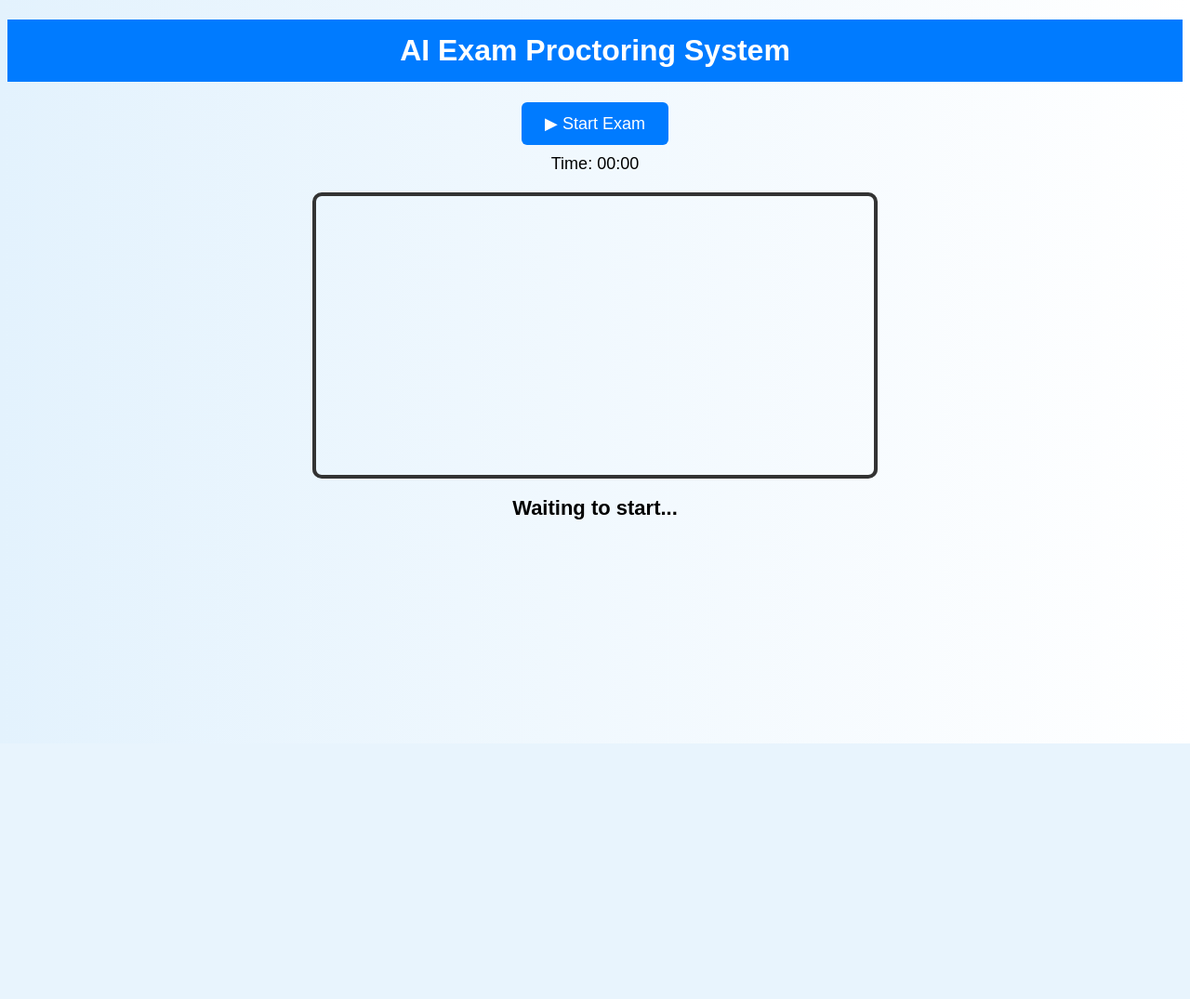
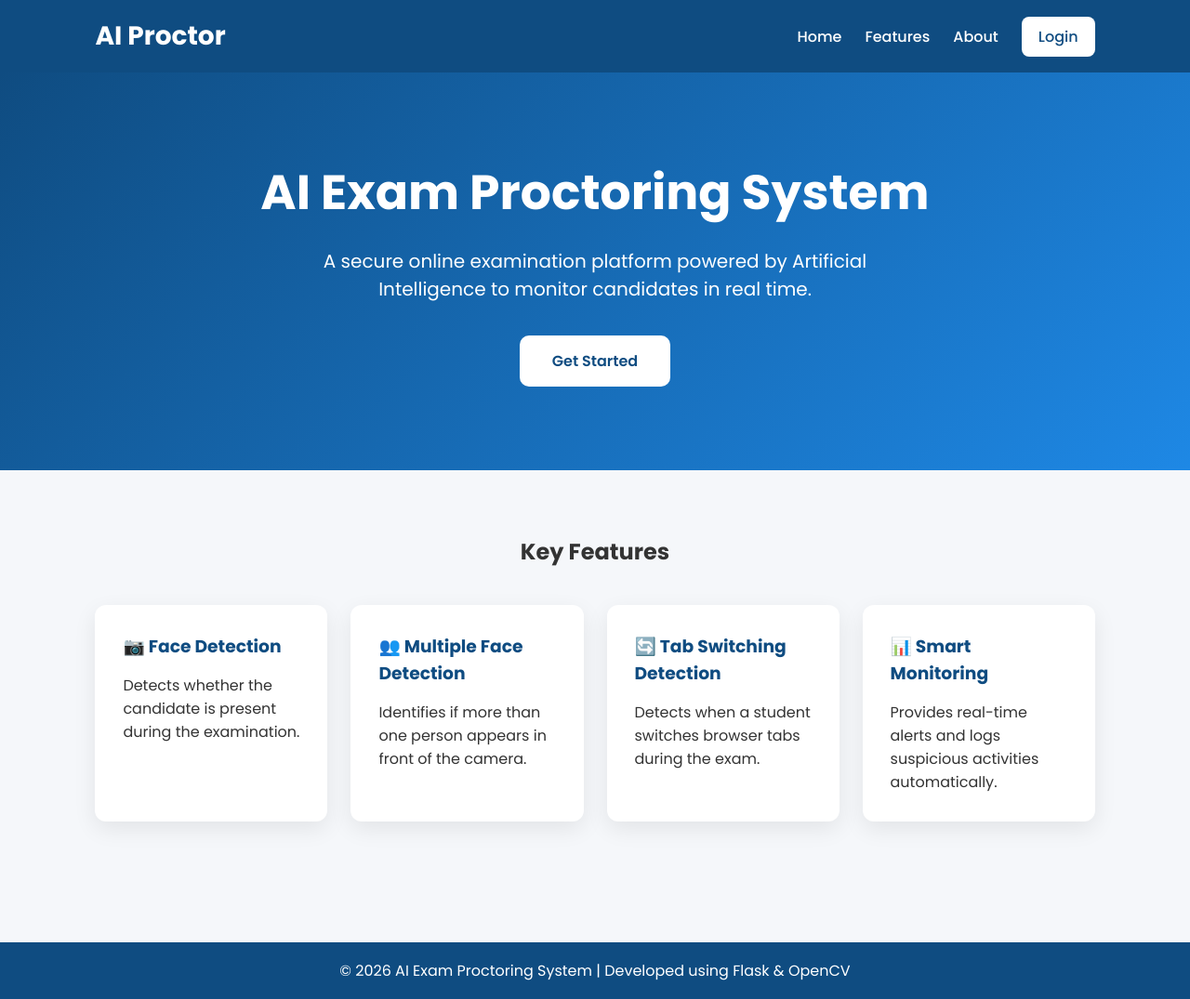
Before and after one commit to yuvikapundir2605-lgtm/ai-based-exam-proctoring-system, a Flask app: page / in a window 1280 px wide. Shown: the whole page at 93% size. Before the commit the page ends 800 px from the top, so only its background shows below. Run offline with Flask 3, Linux system fonts and the light colour scheme.

Commit message:
Add new features

```diff
--- a/backend/app.py
+++ b/backend/app.py
@@ -20,9 +20,9 @@ def log_event(message):
         f.write(f"{datetime.now()} - {message}\n")
 
 
-@app.route('/')
-def home():
-    return render_template('index.html')
+@app.route("/exam")
+def exam():
+    return render_template("exam.html")
 
 
 @app.route('/detect', methods=['POST'])
@@ -90,6 +90,24 @@ def camera_off():
     log_event("Camera turned off detected")
     return "ok"
 
+@app.route("/")
+def home():
+    return render_template("index.html")
+
+
+@app.route("/login")
+def login():
+    return render_template("login.html")
+
+
+@app.route("/teacher")
+def teacher():
+    return render_template("teacher_dashboard.html")
+
+
+@app.route("/student")
+def student():
+    return render_template("student_dashboard.html")
 
 if __name__ == "__main__":
     port = int(os.environ.get("PORT", 5000))
--- /dev/null
+++ b/backend/static/css/style.css
@@ -0,0 +1,116 @@
+*{
+    margin:0;
+    padding:0;
+    box-sizing:border-box;
+    font-family:'Poppins',sans-serif;
+}
+
+body{
+    background:#f5f7fa;
+    color:#333;
+}
+
+.navbar{
+    display:flex;
+    justify-content:space-between;
+    align-items:center;
+    padding:18px 8%;
+    background:#0F4C81;
+}
+
+.logo{
+    color:white;
+    font-size:28px;
+    font-weight:700;
+}
+
+.nav-links{
+    display:flex;
+    list-style:none;
+}
+
+.nav-links li{
+    margin-left:25px;
+}
+
+.nav-links a{
+    color:white;
+    text-decoration:none;
+    font-weight:500;
+}
+
+.login-btn{
+    background:white;
+    color:#0F4C81!important;
+    padding:10px 18px;
+    border-radius:8px;
+}
+
+.hero{
+    text-align:center;
+    padding:90px 10%;
+    background:linear-gradient(135deg,#0F4C81,#1E88E5);
+    color:white;
+}
+
+.hero h1{
+    font-size:52px;
+    margin-bottom:20px;
+}
+
+.hero p{
+    font-size:20px;
+    max-width:700px;
+    margin:auto;
+    margin-bottom:35px;
+}
+
+.btn{
+    display:inline-block;
+    background:white;
+    color:#0F4C81;
+    padding:15px 35px;
+    border-radius:10px;
+    text-decoration:none;
+    font-weight:600;
+}
+
+.features{
+    padding:70px 8%;
+}
+
+.features h2{
+    text-align:center;
+    margin-bottom:40px;
+}
+
+.cards{
+    display:grid;
+    grid-template-columns:repeat(auto-fit,minmax(250px,1fr));
+    gap:25px;
+}
+
+.card{
+    background:white;
+    border-radius:12px;
+    padding:30px;
+    box-shadow:0 8px 25px rgba(0,0,0,.08);
+    transition:.3s;
+}
+
+.card:hover{
+    transform:translateY(-8px);
+}
+
+.card h3{
+    margin-bottom:15px;
+    color:#0F4C81;
+}
+
+footer{
+    margin-top:60px;
+    background:#0F4C81;
+    color:white;
+    text-align:center;
+    padding:18px;
+}
--- /dev/null
+++ b/backend/templates/base.html
@@ -0,0 +1,52 @@
+<!DOCTYPE html>
+<html lang="en">
+<head>
+    <meta charset="UTF-8">
+    <meta name="viewport" content="width=device-width, initial-scale=1.0">
+
+    <title>{% block title %}AI Exam Proctoring System{% endblock %}</title>
+
+    <!-- Google Font -->
+    <link href="https://fonts.googleapis.com/css2?family=Poppins:wght@300;400;500;600;700&display=swap" rel="stylesheet">
+
+    <!-- CSS -->
+    <link rel="stylesheet"
+          href="{{ url_for('static', filename='css/style.css') }}">
+</head>
+
+<body>
+
+    <!-- Navbar -->
+    <nav class="navbar">
+
+        <div class="logo">
+            AI Proctor
+        </div>
+
+        <ul class="nav-links">
+            <li><a href="/">Home</a></li>
+            <li><a href="#">Features</a></li>
+            <li><a href="#">About</a></li>
+            <li><a href="/login" class="login-btn">Login</a></li>
+        </ul>
+
+    </nav>
+
+    <!-- Page Content -->
+    <main>
+
+        {% block content %}
+        {% endblock %}
+
+    </main>
+
+    <!-- Footer -->
+
+    <footer>
+
+        <p>© 2026 AI Exam Proctoring System | Developed using Flask & OpenCV</p>
+
+    </footer>
+
+</body>
+</html>
--- a/backend/templates/index.html
+++ b/backend/templates/index.html
@@ -1,188 +1,58 @@
-<!DOCTYPE html>
-<html>
-<head>
-    <title>AI Proctoring System</title>
+{% extends "base.html" %}
 
-    <style>
-        body {
-            font-family: Arial;
-            background: linear-gradient(to right, #e3f2fd, #ffffff);
-            text-align: center;
-        }
+{% block title %}
+Home
+{% endblock %}
 
-        h1 {
-            background: #007bff;
-            color: white;
-            padding: 15px;
-        }
+{% block content %}
 
-        button {
-            padding: 12px 25px;
-            font-size: 18px;
-            border: none;
-            background: #007bff;
-            color: white;
-            border-radius: 6px;
-            cursor: pointer;
-        }
+<section class="hero">
 
-        button:hover {
-            background: #0056b3;
-        }
+    <div class="hero-content">
 
-        video {
-            margin-top: 20px;
-            border: 4px solid #333;
-            border-radius: 10px;
-        }
+        <h1>AI Exam Proctoring System</h1>
 
-        #status {
-            font-size: 22px;
-            margin-top: 15px;
-            font-weight: bold;
-        }
+        <p>
+            A secure online examination platform powered by Artificial Intelligence
+            to monitor candidates in real time.
+        </p>
 
-        #timer {
-            font-size: 18px;
-            margin-top: 10px;
-        }
-    </style>
-</head>
+        <a href="/login" class="btn">
+            Get Started
+        </a>
 
-<body>
+    </div>
 
-<h1>AI Exam Proctoring System</h1>
+</section>
 
-<button onclick="startExam()">▶ Start Exam</button>
+<section class="features">
 
-<div id="timer">Time: 00:00</div>
+    <h2>Key Features</h2>
 
-<video id="video" width="600" autoplay playsinline></video>
+    <div class="cards">
 
-<canvas id="canvas" style="display:none;"></canvas>
+        <div class="card">
+            <h3>📷 Face Detection</h3>
+            <p>Detects whether the candidate is present during the examination.</p>
+        </div>
 
-<h2 id="status">Waiting to start...</h2>
+        <div class="card">
+            <h3>👥 Multiple Face Detection</h3>
+            <p>Identifies if more than one person appears in front of the camera.</p>
+        </div>
 
-<script>
-let seconds = 0;
-let examDuration = 120;
-let timerInterval;
-let statusInterval;
-let frameInterval;
-let stream;
+        <div class="card">
+            <h3>🔄 Tab Switching Detection</h3>
+            <p>Detects when a student switches browser tabs during the exam.</p>
+        </div>
 
-const video = document.getElementById("video");
+        <div class="card">
+            <h3>📊 Smart Monitoring</h3>
+            <p>Provides real-time alerts and logs suspicious activities automatically.</p>
+        </div>
 
-function startExam() {
+    </div>
 
-    seconds = 0;
+</section>
 
-    navigator.mediaDevices.getUserMedia({ video: true })
-    .then(s => {
-        stream = s;
-        video.srcObject = stream;
-
-
-        let track = stream.getVideoTracks()[0];
-        track.onended = function () {
-            alert("⚠ Camera turned off!");
-            fetch(window.location.origin + "/camera_off");
-        };
-    })
-    .catch(err => {
-        alert("⚠ Camera access denied!");
-        fetch(window.location.origin + "/camera_off");
-    });
-
-    document.getElementById("status").innerText = "Starting...";
-
-    // Timer
-    timerInterval = setInterval(() => {
-        seconds++;
-
-        let mins = Math.floor(seconds / 60);
-        let secs = seconds % 60;
-
-        document.getElementById("timer").innerText =
-            "Time: " + String(mins).padStart(2, '0') + ":" + String(secs).padStart(2, '0');
-
-        if (seconds >= examDuration) {
-            stopExam();
-        }
-    }, 1000);
-
-
-    frameInterval = setInterval(sendFrame, 1000);
-
-
-    if (!statusInterval) {
-        statusInterval = setInterval(fetchStatus, 1000);
-    }
-}
-
-function stopExam() {
-    clearInterval(timerInterval);
-    clearInterval(statusInterval);
-    clearInterval(frameInterval);
-
-    if (stream) {
-        stream.getTracks().forEach(track => track.stop());
-    }
-
-    document.getElementById("status").innerText = "⛔ Exam Finished";
-}
-
-function sendFrame() {
-    let canvas = document.getElementById("canvas");
-    let ctx = canvas.getContext("2d");
-
-    if (!video.videoWidth) return; // fix crash before video loads
-
-    canvas.width = video.videoWidth;
-    canvas.height = video.videoHeight;
-
-    ctx.drawImage(video, 0, 0);
-
-    let imageData = canvas.toDataURL("image/jpeg");
-
-    fetch(window.location.origin + "/detect", {
-        method: "POST",
-        body: JSON.stringify({ image: imageData }),
-        headers: {
-            "Content-Type": "application/json"
-        }
-    });
-}
-
-function fetchStatus() {
-    fetch(window.location.origin + "/status")
-        .then(res => res.text())
-        .then(data => {
-            let s = document.getElementById("status");
-
-            if (data.includes("No Face")) {
-                s.innerText = "⚠ No Face Detected";
-                s.style.color = "orange";
-            }
-            else if (data.includes("Multiple")) {
-                s.innerText = "🚨 Multiple Faces Detected";
-                s.style.color = "red";
-            }
-            else {
-                s.innerText = "✅ All Good";
-                s.style.color = "green";
-            }
-        });
-}
-
-
-document.addEventListener("visibilitychange", function () {
-    if (document.hidden) {
-        alert("⚠ Tab switched! This is not allowed.");
-        fetch(window.location.origin + "/tab_switch");
-    }
-});
-</script>
-
-</body>
-</html>
+{% endblock %}
--- /dev/null
+++ b/backend/templates/login.html
@@ -0,0 +1,5 @@
+<head>
+    ...
+    <link rel="stylesheet"
+          href="{{ url_for('static', filename='css/style.css') }}">
+</head>
--- /dev/null
+++ b/backend/templates/student_dashboard.html
@@ -0,0 +1,5 @@
+<head>
+    ...
+    <link rel="stylesheet"
+          href="{{ url_for('static', filename='css/style.css') }}">
+</head>
--- /dev/null
+++ b/backend/templates/teacher_dashboard.html
@@ -0,0 +1,5 @@
+<head>
+    ...
+    <link rel="stylesheet"
+          href="{{ url_for('static', filename='css/style.css') }}">
+</head>
--- a/style.css
+++ /dev/null
@@ -1,4 +0,0 @@
-p
- {
-color: red;
-}
```
Also changed, not shown: backend/templates/exam.html (added, +190 -0 lines).
